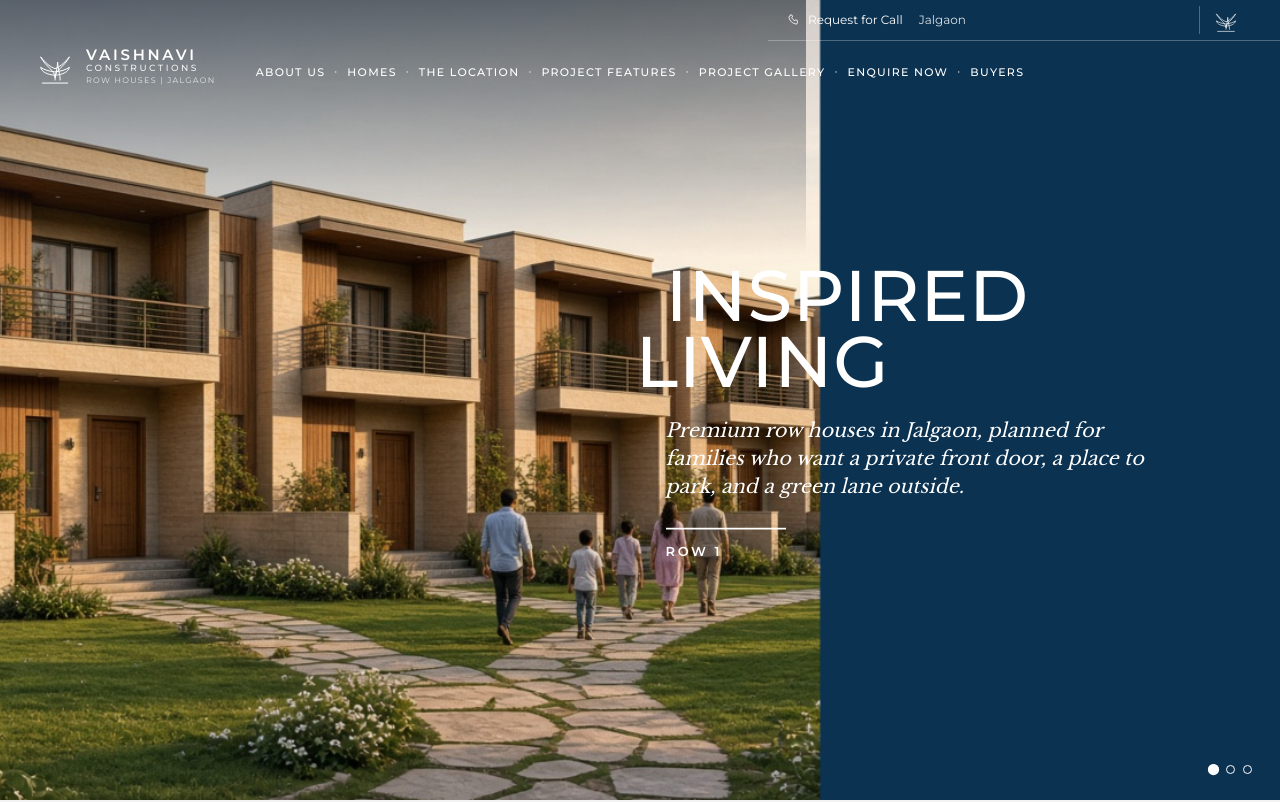
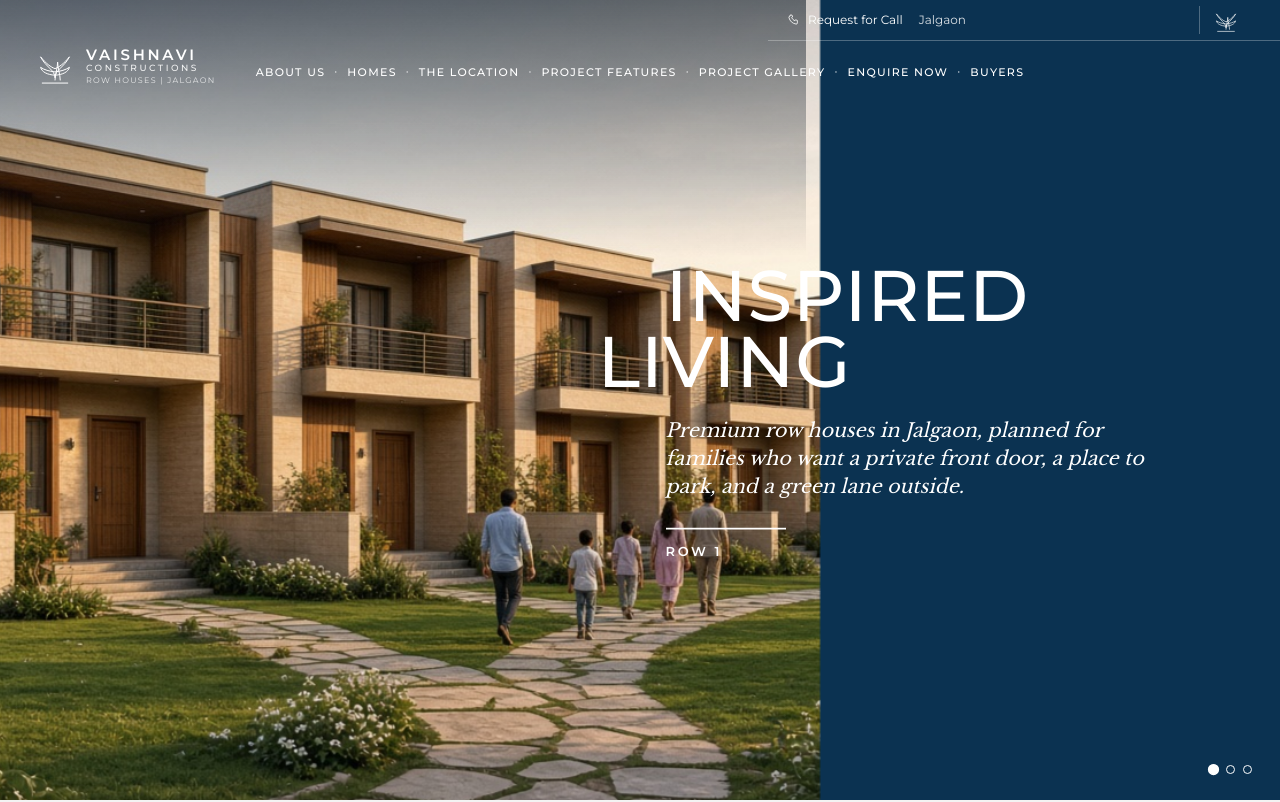
Before and after one commit to sameeeerjadhav/Construction-Website, a Next.js app: page / in a window 1280 px wide. Shown: the top 802 px of the page. Built offline with nearby package versions, Linux system fonts and the light colour scheme.

Commit message:
Pull Living ahead of Inspired in the hero headline.

```diff
--- a/src/app/globals.css
+++ b/src/app/globals.css
@@ -385,7 +385,7 @@ h1, h2, h3, p { margin: 0; }
 }
 
 .hero-copy h1 span:last-child {
-  margin-left: -0.42em;
+  margin-left: -0.95em;
 }
 
 .hero-sub {
@@ -1049,6 +1049,7 @@ h1, h2, h3, p { margin: 0; }
   .logo { min-width: 0; }
   .hero-copy { padding: 28px 20px 48px; }
   .hero-copy h1 { font-size: clamp(2.35rem, 11vw, 4rem); }
+  .hero-copy h1 span:last-child { margin-left: -0.4em; }
   .wrap { padding: 48px 24px 56px; }
   .page-hero h1 { padding: 28px 24px; }
   .stage {
```
